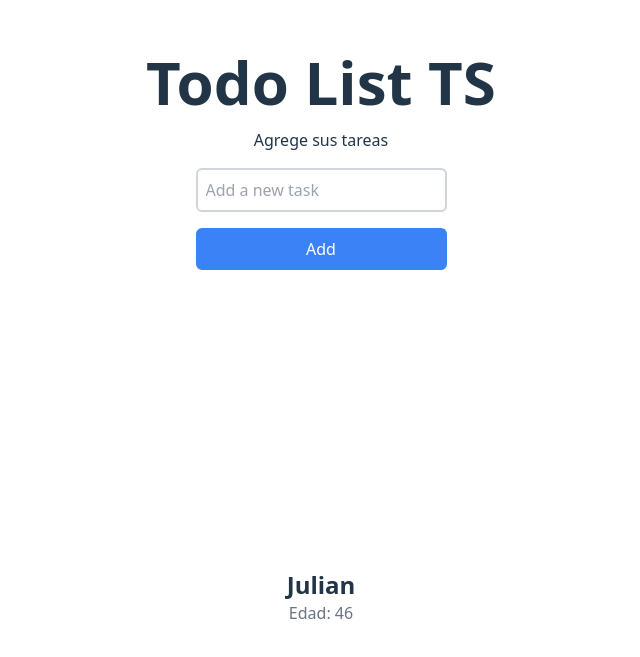
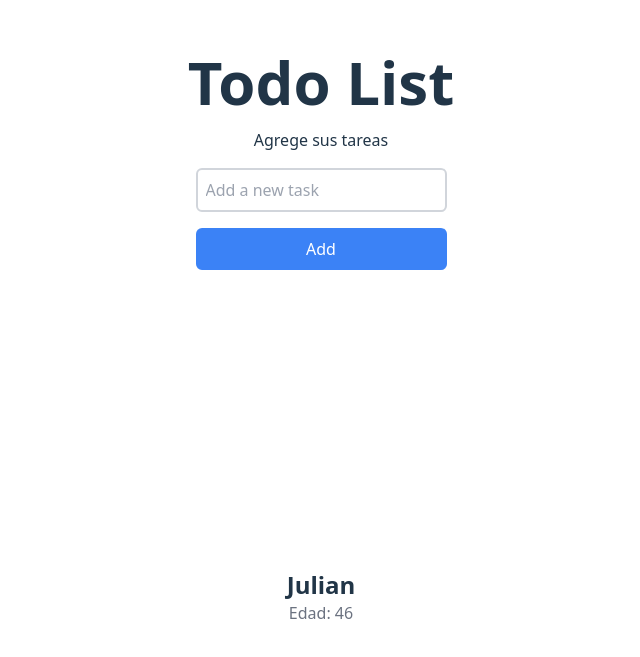
Before and after one commit to Azkoien07/Todo-list-TS, a React (Vite) app: page / in a window 1280 px wide. Shown: the part 263-920 px from the top of the page, without its empty margins (319-959 px from the left). Built offline with nearby package versions, Linux system fonts and the light colour scheme.

Commit message:
Eliminación de la referencia a la prueba de la librería de iconos en main.tsx y actualización del título de la aplicación a "Todo List" en el componente Tarea.

```diff
--- a/src/components/Tarea.tsx
+++ b/src/components/Tarea.tsx
@@ -27,7 +27,7 @@
 
     return (
         <div className='flex flex-col items-center justify-center h-screen'>
-            <h1 className='text-6xl font-bold text-center mb-4'>Todo List TS </h1>
+            <h1 className='text-6xl font-bold text-center mb-4'>Todo List</h1>
             <p className='text-center mb-4'>Agrege sus tareas</p>
             <form onSubmit={agregarTarea} className='flex flex-col items-center justify-center'>
                 <input
--- a/src/main.tsx
+++ b/src/main.tsx
@@ -3,7 +3,6 @@
 import '@styles/index.css'
 import Tarea from '@/components/Tarea'
 import UserCard from '@/components/UserCard'
-// Prueba de la libreria de iconos
 
 createRoot(document.getElementById('root')!).render(
   <StrictMode>
```
